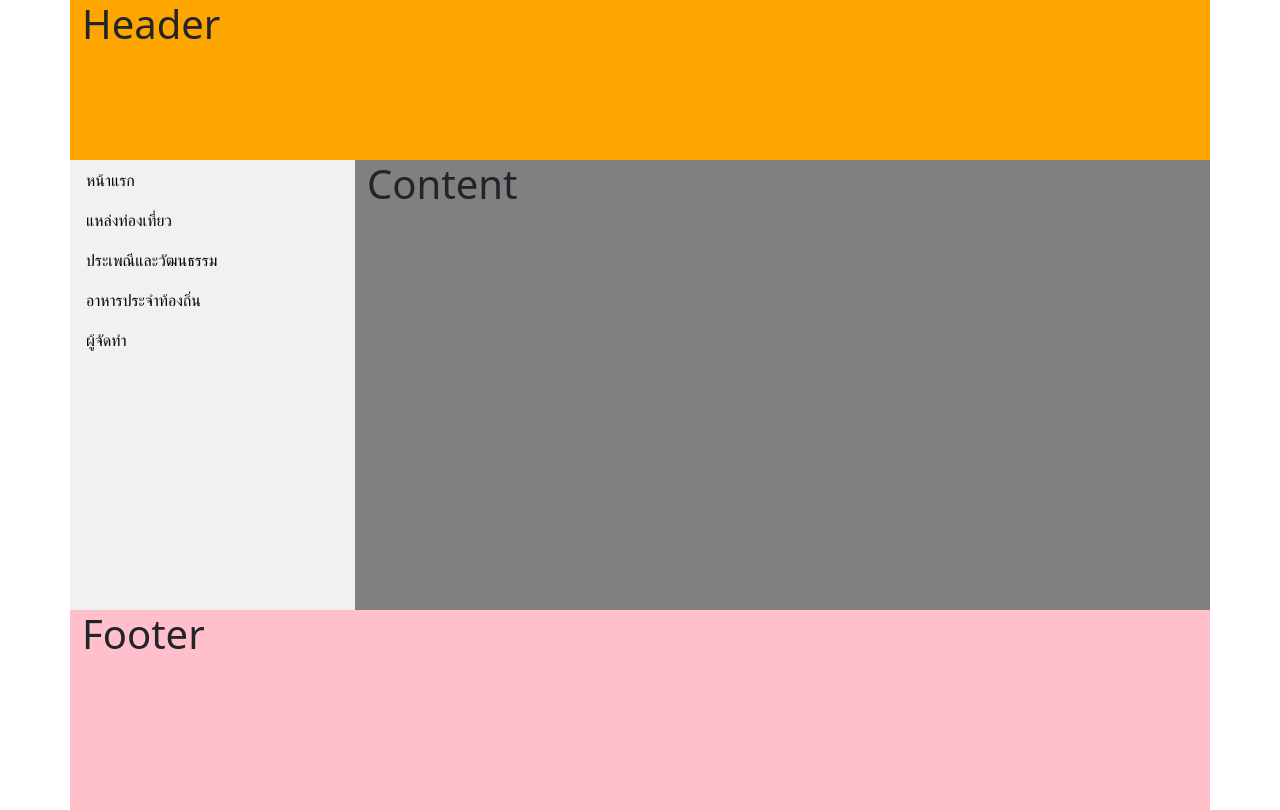
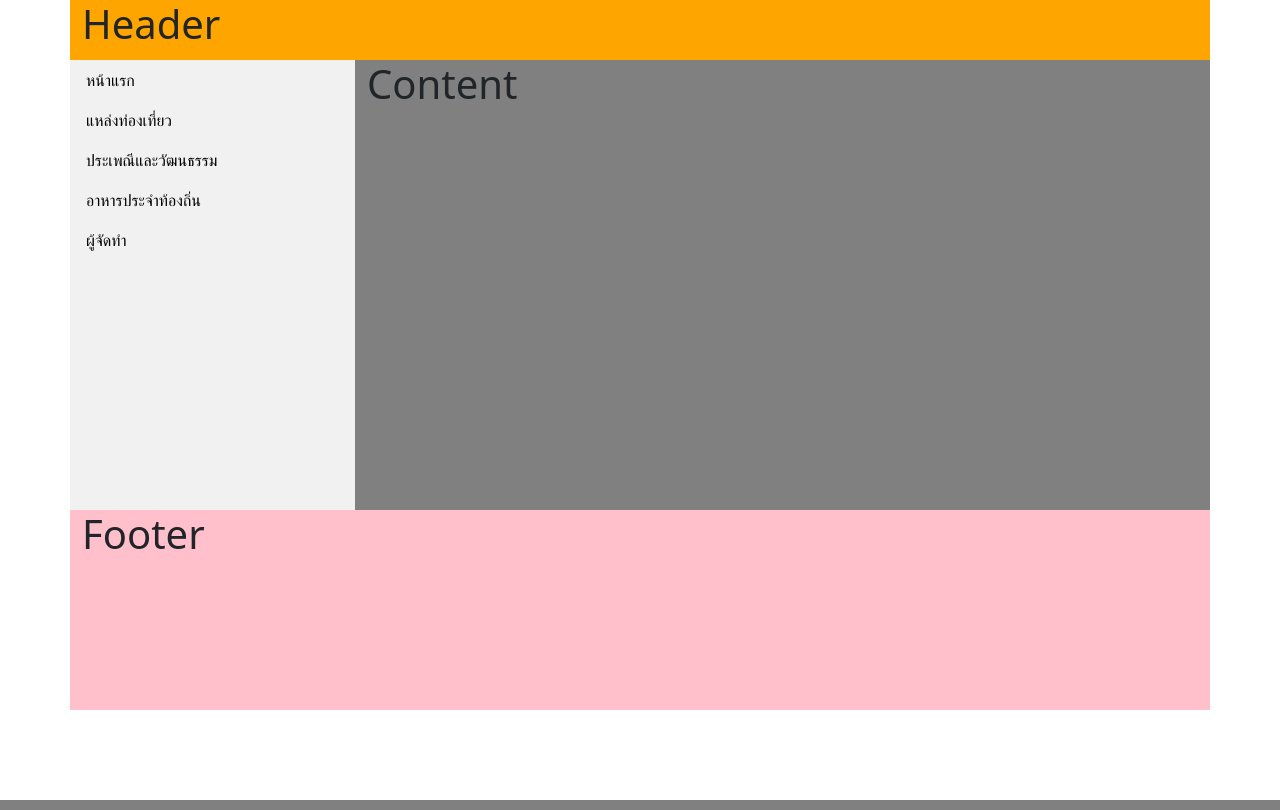
Before and after one commit to waiwaix43/Nakhon-Si-Thammarat-Project, a PHP site: page / in a window 1280 px wide. Run offline with PHP 8.4, Linux system fonts and the light colour scheme.

Commit message:
Update index.php

```diff
--- a/index.php
+++ b/index.php
@@ -10,7 +10,7 @@
 
     <style>
       #header{
-        height: 160px;
+        height: 60px;
         background-color: orange;
       }
       #sidebar{
```
